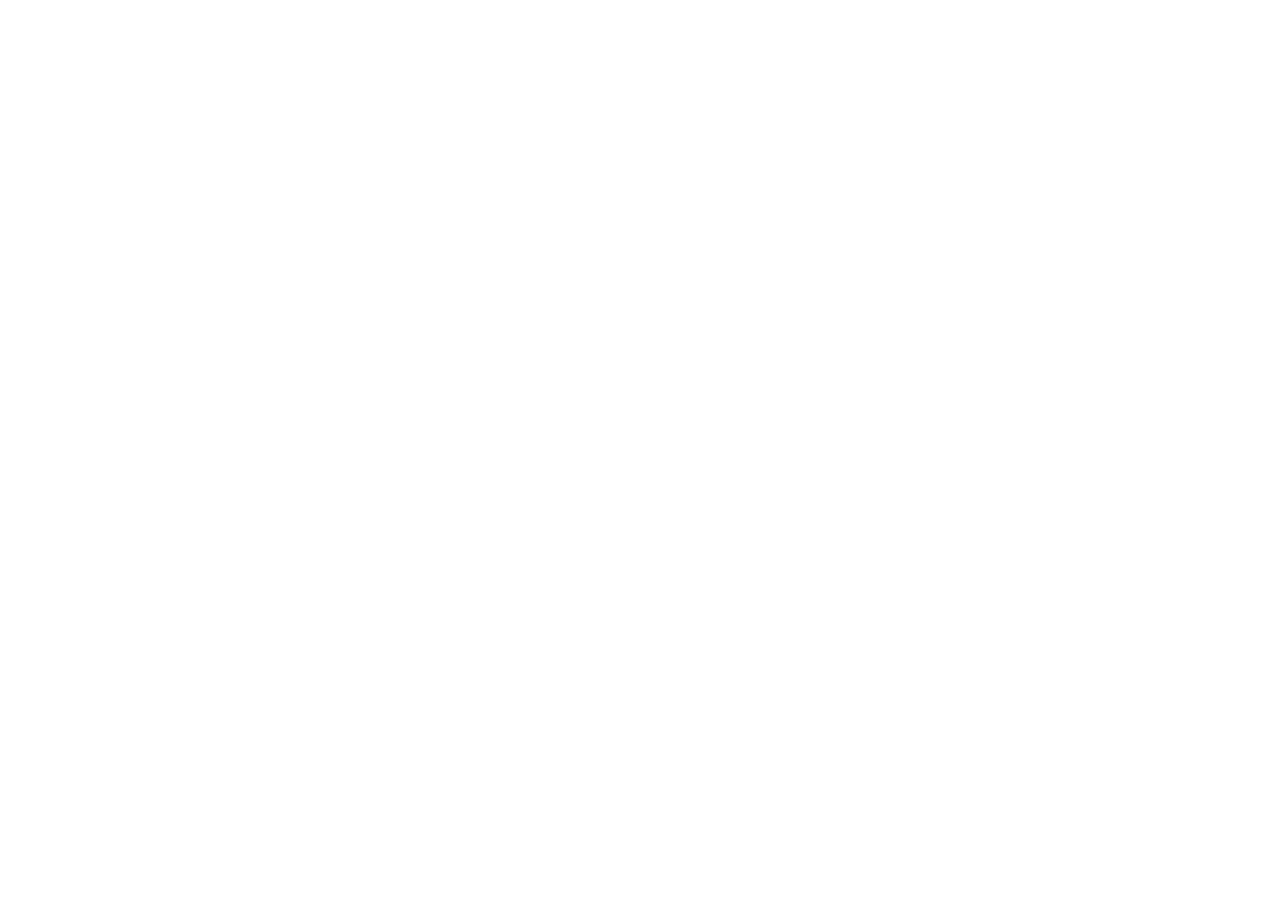
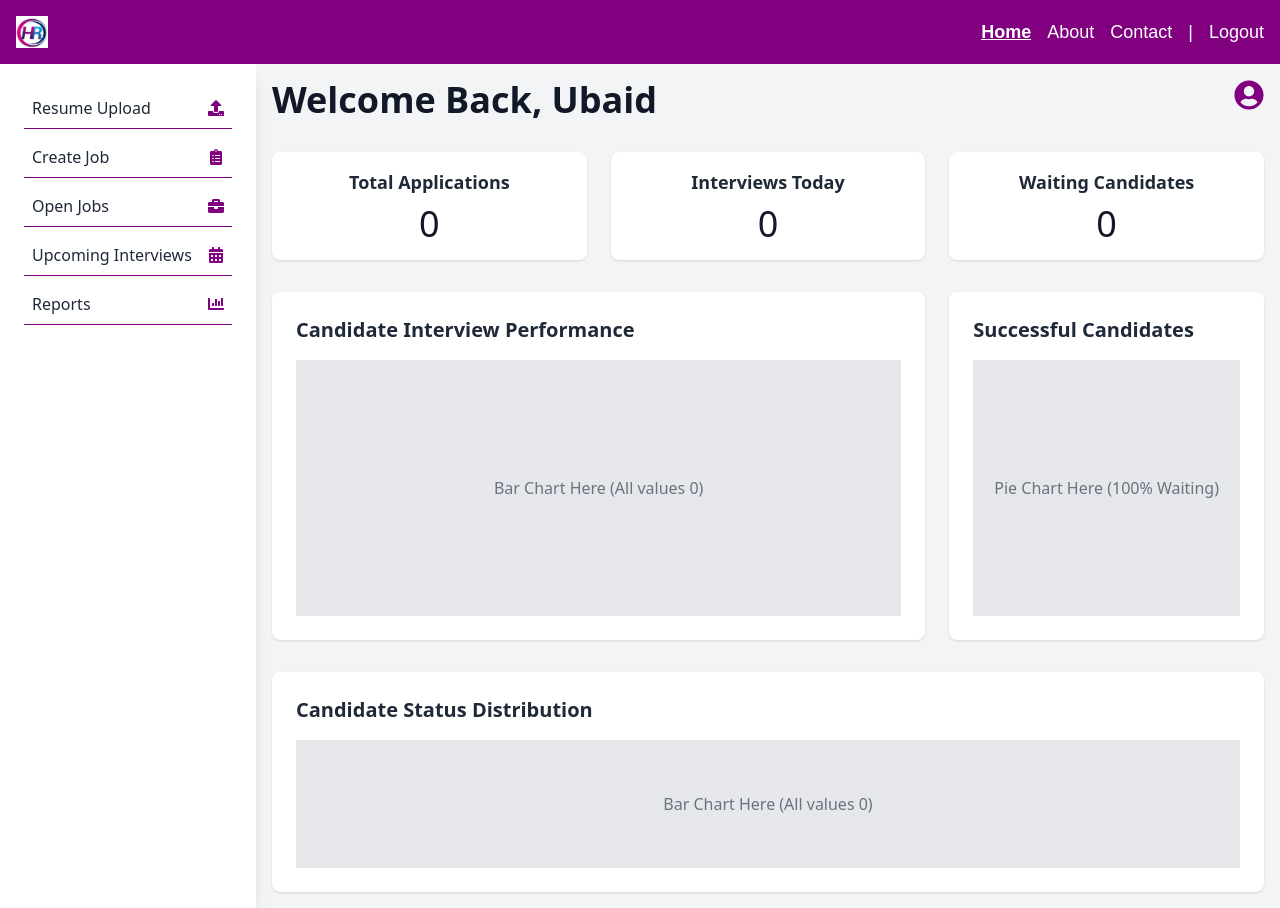
Before and after one commit to Aqeel-Mubarak/Smart-Recruitment-System-FYP, a React (Vite) app in the folder frontend/: page /home in a window 1280 px wide. Before the commit this address had no page. Before the commit the page ends 800 px from the top, so only its background shows below. Built offline with nearby package versions, Linux system fonts and the light colour scheme.

Commit message:
Home Page is Added

```diff
--- a/frontend/src/App.jsx
+++ b/frontend/src/App.jsx
@@ -2,6 +2,8 @@
 import { BrowserRouter as Router, Routes, Route } from 'react-router-dom';
 import LoginPage from './pages/LoginPage';
 import SignUpPage from './pages/SignUpPage';
+import Home from './pages/home'; // Importing the Home component
+
 
 
 
@@ -11,6 +13,13 @@
       <Routes>
         <Route path="/" element={<LoginPage />} />
         <Route path="/signup" element={<SignUpPage />} />
+        <Route path="/home" element={<Home />} />
+
+
+
+
+
+
 
 
       </Routes>
--- /dev/null
+++ b/frontend/src/components/Navbarapp.jsx
@@ -0,0 +1,49 @@
+import React from 'react';
+import { Link, useLocation } from 'react-router-dom';
+import logo from '../assets/logo.jpg';
+
+const Navbarapp = () => {
+  const location = useLocation();
+
+  // Determine if we are on the Home, About, or Contact page
+  const isHomePage = location.pathname === '/home';
+  const isAboutPage = location.pathname === '/about';
+  const isContactPage = location.pathname === '/contact';
+
+  return (
+    <nav className="p-4 fixed top-0 left-0 w-full z-50" style={{ backgroundColor: '#800080' }}>
+      <div className="flex justify-between items-center">
+        {/* Logo */}
+        <div className="flex items-center" style={{ marginLeft: '0px' }}>
+          <img src={logo} alt="Company Logo" className="h-8 w-8" />
+        </div>
+
+        {/* Navigation Links */}
+        <div className="flex space-x-4 text-white font-light text-lg" style={{ fontFamily: 'Arial, sans-serif' }}>
+          <Link
+            to="/home"
+            className={`hover:text-gray-300 ${isHomePage ? 'font-bold underline' : ''}`}
+          >
+            Home
+          </Link>
+          <Link
+            to="/about"
+            className={`hover:text-gray-300 ${isAboutPage ? 'font-bold underline' : ''}`}
+          >
+            About
+          </Link>
+          <Link
+            to="/contact"
+            className={`hover:text-gray-300 ${isContactPage ? 'font-bold underline' : ''}`}
+          >
+            Contact
+          </Link>
+          <span>|</span>
+          <Link to="/" className="hover:text-gray-300">Logout</Link>
+        </div>
+      </div>
+    </nav>
+  );
+};
+
+export default Navbarapp;
--- /dev/null
+++ b/frontend/src/components/Sidebar.jsx
@@ -0,0 +1,85 @@
+import React from 'react';
+import { Link, useLocation } from 'react-router-dom';
+import { FaUpload, FaClipboardList, FaBriefcase, FaCalendarAlt, FaChartBar } from 'react-icons/fa'; // Import icons
+
+const Sidebar = () => {
+  const location = useLocation();
+
+  // Define paths for each menu item
+  const isResumeUpload = location.pathname === '/resume-upload';
+  const isCreateJob = location.pathname === '/create-job';
+  const isOpenJobs = location.pathname === '/open-jobs';
+  const isUpcomingInterviews = location.pathname === '/upcoming-interviews';
+  const isReports = location.pathname === '/reports';
+
+  return (
+    <aside className="w-64 bg-white text-gray-800 shadow-lg">
+      <div className="p-6">
+        <ul className="space-y-2">
+          <li>
+            <Link
+              to="/resume-upload"
+              className={`flex justify-between items-center p-2 text-gray-800 hover:text-[#800080] hover:bg-gray-100 rounded-lg ${
+                isResumeUpload ? 'bg-[#F0CBF0]' : ''
+              }`}
+            >
+              <span className="font-medium">Resume Upload</span>
+              <FaUpload className="text-[#800080]" />
+            </Link>
+            <hr className="border-[#800080]" />
+          </li>
+          <li>
+            <Link
+              to="/create-job"
+              className={`flex justify-between items-center p-2 text-gray-800 hover:text-[#800080] hover:bg-gray-100 rounded-lg ${
+                isCreateJob ? 'bg-[#F0CBF0]' : ''
+              }`}
+            >
+              <span className="font-medium">Create Job</span>
+              <FaClipboardList className="text-[#800080]" />
+            </Link>
+            <hr className="border-[#800080]" />
+          </li>
+          <li>
+            <Link
+              to="/open-jobs"
+              className={`flex justify-between items-center p-2 text-gray-800 hover:text-[#800080] hover:bg-gray-100 rounded-lg ${
+                isOpenJobs ? 'bg-[#F0CBF0]' : ''
+              }`}
+            >
+              <span className="font-medium">Open Jobs</span>
+              <FaBriefcase className="text-[#800080]" />
+            </Link>
+            <hr className="border-[#800080]" />
+          </li>
+          <li>
+            <Link
+              to="/upcoming-interviews"
+              className={`flex justify-between items-center p-2 text-gray-800 hover:text-[#800080] hover:bg-gray-100 rounded-lg ${
+                isUpcomingInterviews ? 'bg-[#F0CBF0]' : ''
+              }`}
+            >
+              <span className="font-medium">Upcoming Interviews</span>
+              <FaCalendarAlt className="text-[#800080]" />
+            </Link>
+            <hr className="border-[#800080]" />
+          </li>
+          <li>
+            <Link
+              to="/reports"
+              className={`flex justify-between items-center p-2 text-gray-800 hover:text-[#800080] hover:bg-gray-100 rounded-lg ${
+                isReports ? 'bg-[#F0CBF0]' : ''
+              }`}
+            >
+              <span className="font-medium">Reports</span>
+              <FaChartBar className="text-[#800080]" />
+            </Link>
+            <hr className="border-[#800080]" />
+          </li>
+        </ul>
+      </div>
+    </aside>
+  );
+};
+
+export default Sidebar;
--- a/frontend/src/pages/LoginPage.jsx
+++ b/frontend/src/pages/LoginPage.jsx
@@ -1,5 +1,5 @@
 import React from 'react';
-import backgroundImage from '../assets/background1.jpg';
+import backgroundImage from '../assets/background2.jpg';
 import { Link, useNavigate } from 'react-router-dom';
 import Navbar from '../components/Navbar';
 
@@ -11,31 +11,27 @@
   };
 
   return (
-    <div className="min-h-screen flex flex-col">
+    <div className="h-screen overflow-hidden flex flex-col">
       {/* Navigation Bar */}
       <Navbar />
 
       {/* Main Content Section */}
-      <div className="flex flex-1 pt-16 relative">
+      <div className="flex flex-1 relative">
         {/* Full-screen Background Image */}
         <div
-          className="absolute inset-0 bg-center"
+          className="absolute inset-0 bg-cover bg-center"
           style={{
             backgroundImage: `url(${backgroundImage})`,
-            backgroundSize: '100%',
-            backgroundPosition: 'center',
-            backgroundRepeat: 'no-repeat',
           }}
         />
 
         {/* Left Section with Login Form */}
-        <div className="relative z-10 w-full md:w-1/2 flex items-center justify-center min-h-screen">
+        <div className="relative z-10 w-full md:w-1/2 flex items-center justify-center mt-[.5in]">
           <div
             className="bg-white p-8 shadow-lg rounded-lg max-w-sm w-full"
             style={{
               transform: 'scale(0.8)',
-              marginTop: '-1in',
-              marginLeft: '-1in',
+              marginLeft: '-1in', // Reduced left margin to half of the previous value
             }}
           >
             <h2 className="text-3xl font-bold mb-6 text-left" style={{ color: '#000000' }}>Log in</h2>
@@ -60,7 +56,7 @@
                   className="shadow appearance-none border border-gray-300 rounded w-full py-2 px-3 leading-tight focus:outline-none focus:shadow-outline"
                   id="password"
                   type="password"
-                  placeholder="*********"
+                  placeholder="***"
                   style={{ backgroundColor: '#ffffff', color: '#333333' }}
                 />
               </div>
--- /dev/null
+++ b/frontend/src/pages/home.jsx
@@ -0,0 +1,78 @@
+import React from 'react';
+import { Link } from 'react-router-dom';
+import Navbarapp from '../components/Navbarapp';
+import { FaUpload, FaClipboardList, FaBriefcase, FaCalendarAlt, FaChartBar, FaUserCircle } from 'react-icons/fa'; // Icons from react-icons
+import Sidebar from '../components/Sidebar';
+
+const Home = () => {
+  return (
+    <div className="min-h-screen flex flex-col bg-gray-100">
+      {/* Navbar */}
+      <Navbarapp />
+
+      {/* Main Content Section */}
+      <div className="flex flex-1" style={{ marginTop: '4rem' }}>
+        {/* Sidebar */}
+        <Sidebar />
+
+        {/* Dashboard Content */}
+        <main className="flex-1 p-6 md:p-4 relative">
+          {/* Profile Icon under the logout */}
+          <div className="absolute top-0 right-0 p-4">
+            <FaUserCircle  className="text-[#800080] text-3xl cursor-pointer" />
+          </div>
+
+          {/* Welcome Message */}
+          <div className="mb-8">
+            <h1 className="text-3xl md:text-4xl font-bold text-gray-900">Welcome Back, Ubaid</h1>
+          </div>
+
+          {/* Key Metrics */}
+          <div className="grid grid-cols-1 md:grid-cols-3 gap-6 mb-8">
+            <div className="bg-white shadow rounded-lg p-4 text-center">
+              <h3 className="text-lg font-semibold text-gray-800">Total Applications</h3>
+              <p className="text-4xl mt-2 text-gray-900">0</p>
+            </div>
+            <div className="bg-white shadow rounded-lg p-4 text-center">
+              <h3 className="text-lg font-semibold text-gray-800">Interviews Today</h3>
+              <p className="text-4xl mt-2 text-gray-900">0</p>
+            </div>
+            <div className="bg-white shadow rounded-lg p-4 text-center">
+              <h3 className="text-lg font-semibold text-gray-800">Waiting Candidates</h3>
+              <p className="text-4xl mt-2 text-gray-900">0</p>
+            </div>
+          </div>
+
+          {/* Charts Section */}
+          <div className="grid grid-cols-1 md:grid-cols-3 gap-6">
+            {/* Candidate Interview Performance (Bar Chart Placeholder) */}
+            <div className="col-span-1 md:col-span-2 bg-white shadow rounded-lg p-6">
+              <h3 className="text-xl font-semibold mb-4 text-gray-800">Candidate Interview Performance</h3>
+              <div className="h-64 bg-gray-200 flex items-center justify-center">
+                <p className="text-gray-500">Bar Chart Here (All values 0)</p>
+              </div>
+            </div>
+
+            {/* Successful Candidates (Pie Chart Placeholder) */}
+            <div className="bg-white shadow rounded-lg p-6">
+              <h3 className="text-xl font-semibold mb-4 text-gray-800">Successful Candidates</h3>
+              <div className="h-64 bg-gray-200 flex items-center justify-center">
+                <p className="text-gray-500">Pie Chart Here (100% Waiting)</p>
+              </div>
+            </div>
+          </div>
+
+          {/* Small Bar Chart */}
+          <div className="mt-8 bg-white shadow rounded-lg p-6">
+            <h3 className="text-xl font-semibold mb-4 text-gray-800">Candidate Status Distribution</h3>
+            <div className="h-32 bg-gray-200 flex items-center justify-center">
+              <p className="text-gray-500">Bar Chart Here (All values 0)</p>
+            </div>
+          </div>
+        </main>
+      </div>
+    </div>
+  );
+};
+
+export default Home;
```
